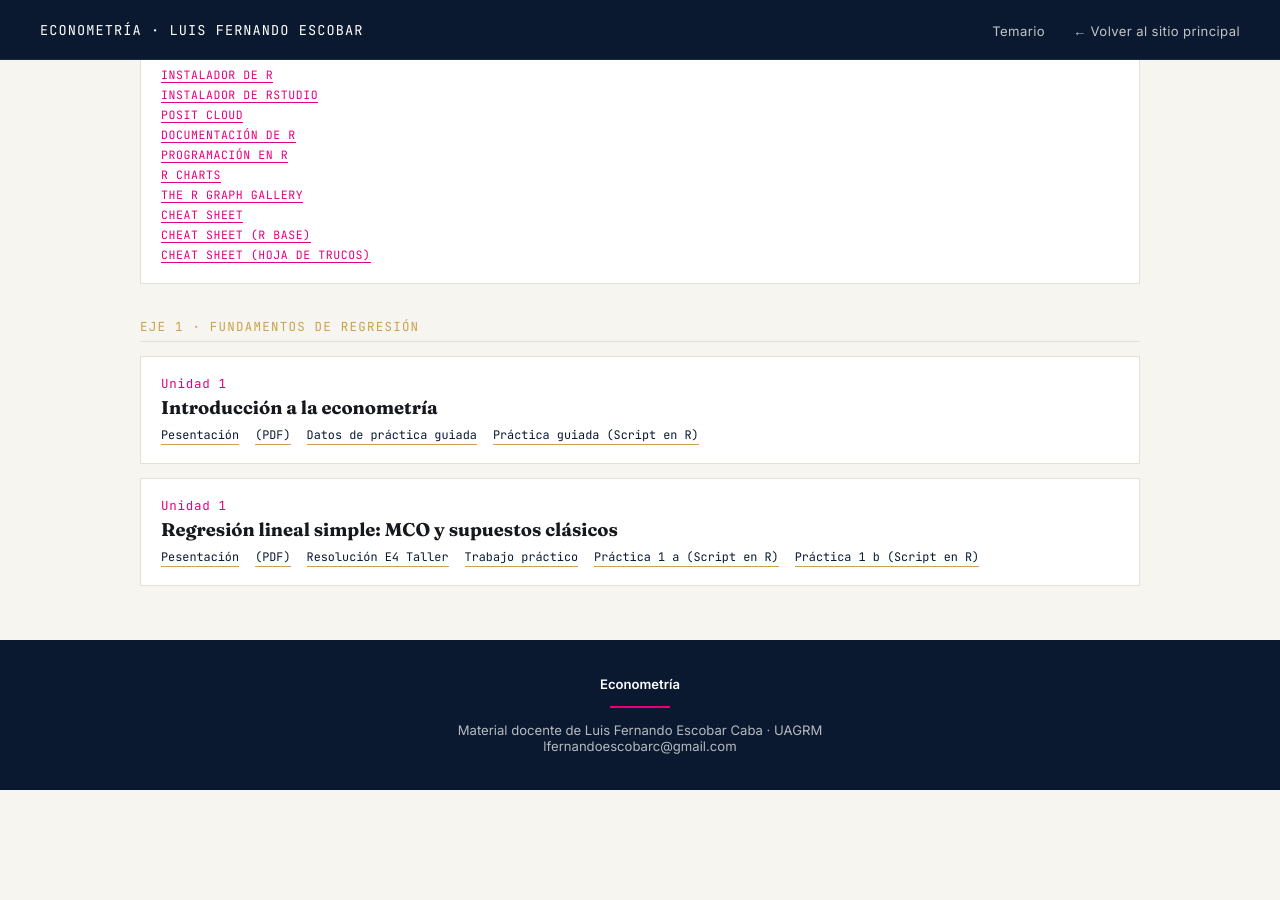
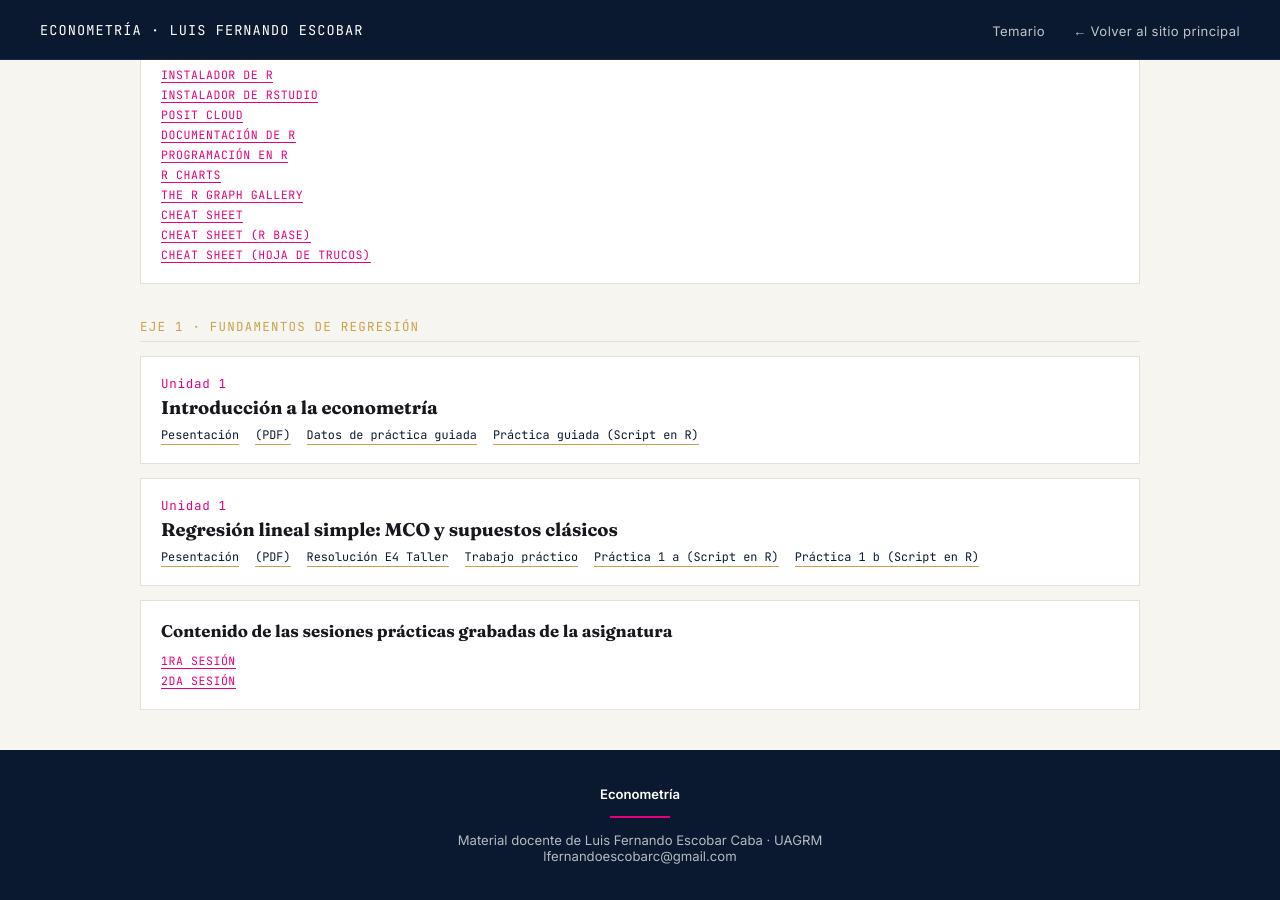
Before and after one commit to LFernandoEscobarC/econometria, a Jekyll site: the page built from index.md, in a window 1280 px wide and 900 px high, scrolled down 678 px. Built offline with Jekyll 4.4.1, drawn with Linux system fonts in a browser that asks for light colours; before the commit the page ends 1468 px from its top, so only the background shows below that.

Commit message:
Update index.md

```diff
--- a/index.md
+++ b/index.md
@@ -101,5 +101,15 @@ title: Temario
       </div>
     </li>
 
+  <div class="card">
+      <h4>Contenido de las sesiones prácticas grabadas de la asignatura</h4>
+    <div class="mat-links">
+      <a class="link" href="https://www.youtube.com/watch?v=LLaavoIbxaY">1ra sesión</a>
+      </div>
+    <div class="mat-links">
+      <a class="link" href="https://bookdown.org/jboscomendoza/r-principiantes4/">2da sesión</a>
+      </div>
+    </div>
+
   </ul>
 </main>
```
